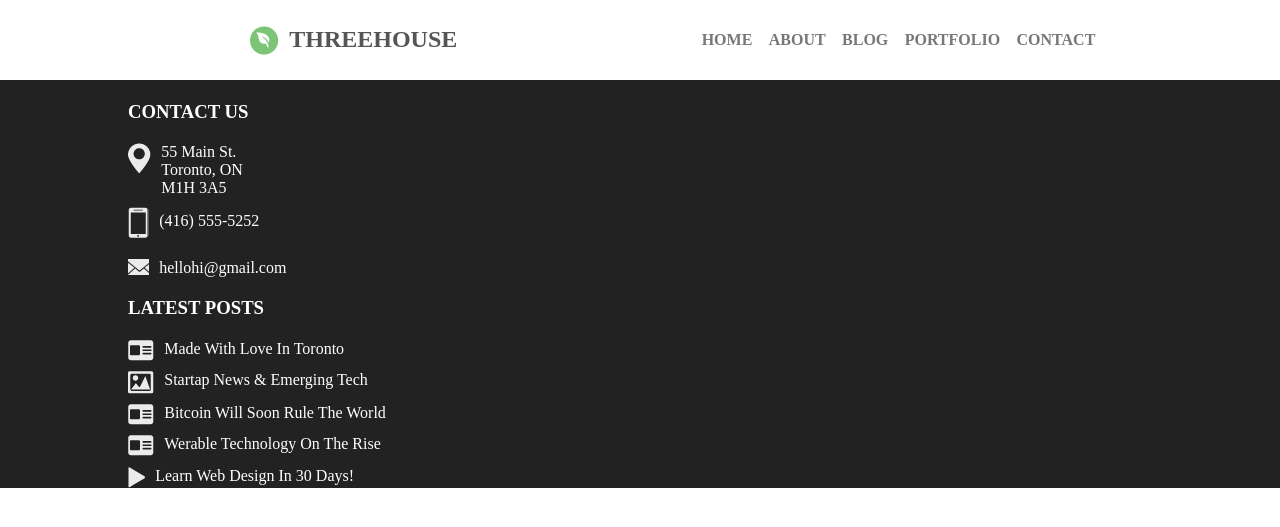
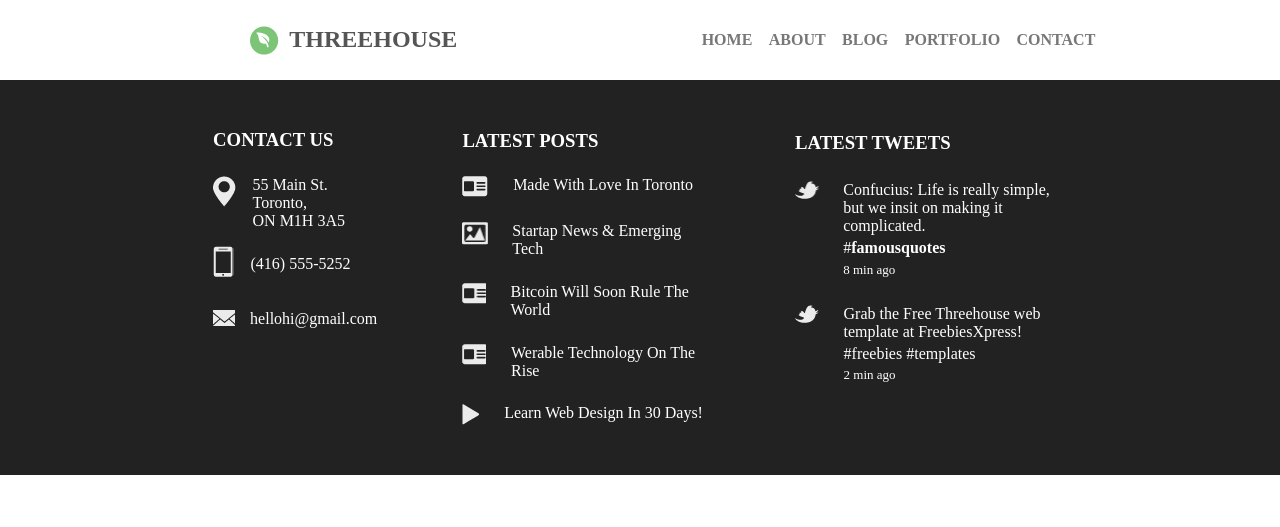
Before and after one commit to KKonon/ThreeHouse, a PHP site: page / in a window 1280 px wide. Shown: the top 527 px of the page. Run offline with PHP 8.4, Linux system fonts and the light colour scheme.

Commit message:
finis footer

```diff
--- a/css/style.css
+++ b/css/style.css
@@ -61,6 +61,11 @@
 
 }*/
 
+.Fwrapper{
+    display: flex;
+    justify-content: space-evenly;
+}
+
 .footer{
     background-color: #222222;
 }
@@ -69,8 +74,8 @@
     color: white;
     text-transform: uppercase;
 
-    padding-top: 2%;
-    padding-bottom: 2%;
+    padding-top: 30%;
+    padding-bottom: 15%;
 }
 
 .footer .contact .map{
@@ -84,8 +89,7 @@
 }
 
 .footer .contact .map .map__p{
-    width: 8%;
-    padding-left: 1%;
+    padding-left: 10%
 }
 
 .footer .contact .map .map__p p{
@@ -95,8 +99,8 @@
 .footer .contact .phone{
     display: flex;
 
-    padding-top: 1%;
-    padding-bottom: 2%;
+    padding-top: 10%;
+    padding-bottom: 20%;
 }
 
 .footer .contact .phone .phone__img{
@@ -106,8 +110,8 @@
 }
 
 .footer .contact .phone .phone__p{
-    padding-left: 1%;
-    padding-top: 0.5%;
+    padding-left: 10%;
+    padding-top: 5%;
 }
 
 .footer .contact .phone .phone__p p{
@@ -120,12 +124,12 @@
 
 .footer .contact .mail .mail__img{
     background-image: url(/images/email.png);
-    width: 21px;
+    width: 22px;
     height: 16px;
 }
 
 .footer .contact .mail .mail__p{
-    padding-left: 1%;
+    margin-left: 15px;
 }
 
 .footer .contact .mail .mail__p p{
@@ -136,8 +140,8 @@
     color: white;
     text-transform: uppercase;
 
-    padding-top: 2%;
-    padding-bottom: 2%;
+    padding-top: 20%;
+    padding-bottom: 10%;
 }
 
 .footer .posts .news1{
@@ -151,7 +155,7 @@
 }
 
 .footer .posts .news1 .news1__p{
-    padding-left: 1%;
+    padding-left: 10%;
 }
 
 .footer .posts .news1 .news1__p p{
@@ -161,8 +165,8 @@
 .footer .posts .img{
     display: flex;
 
-    padding-top: 1%;
-    padding-bottom: 1%;
+    padding-top: 10%;
+    padding-bottom: 10%;
 }
 
 .footer .posts .img .img__img1{
@@ -172,7 +176,7 @@
 }
 
 .footer .posts .img .img1__p{
-    padding-left: 1%;
+    padding-left: 10%;
 }
 
 .footer .posts .img .img1__p p{
@@ -191,7 +195,7 @@
 }
 
 .footer .posts .news2 .news2__p{
-    padding-left: 1%;
+    padding-left: 10%;
 }
 
 .footer .posts .news2 .news2__p p{
@@ -200,8 +204,8 @@
 
 .footer .posts .news3{
     display: flex;
-    padding-top: 1%;
-    padding-bottom: 1%;
+    padding-top: 10%;
+    padding-bottom: 10%;
 }
 
 .footer .posts .news3 .img__new3{
@@ -211,7 +215,7 @@
 }
 
 .footer .posts .news3 .news3__p{
-    padding-left: 1%;
+    padding-left: 10%;
 }
 
 .footer .posts .news3 .news3__p p{
@@ -220,6 +224,8 @@
 
 .footer .posts .media{
     display: flex;
+
+    margin-bottom: 20%;
 }
 
 .footer .posts .media .img__media{
@@ -229,9 +235,81 @@
 }
 
 .footer .posts .media .media__p{
-    padding-left: 1%;
+    padding-left: 10%;
 }
 
 .footer .posts .media .media__p p{
     color: white;
 }
+
+.footer .tweets h3{
+    color: white;
+    text-transform: uppercase;
+
+    padding-top: 19%;
+    padding-bottom: 10%;
+}
+
+.footer .tweets .tweets1{
+    display: flex;
+}
+
+.footer .tweets .tweets1 .tweets1__img{
+    background-image: url(/images/Twitter.png);
+    width: 26px;
+    height: 18px;
+}
+
+.footer .tweets .tweets1 .tweets1__p{
+    margin-left: 9%;
+}
+
+.footer .tweets .tweets1 .tweets1__p p{
+    color: white;
+}
+
+.footer .tweets .tweets1 .tweets1__p p span{
+    font-weight: bold;
+}
+
+.footer .tweets .tweets1 .tweets1__p .teg{
+    margin-top: 2%;
+}
+
+.footer .tweets .tweets1 .tweets1__p .time{
+    font-size: 13px;
+    margin-top: 2%;
+}
+
+.footer .tweets .tweets2{
+    display: flex;
+
+    margin-top: 10%;
+}
+
+.footer .tweets .tweets2 .tweets2__img{
+    background-image: url(/images/Twitter.png);
+    width: 24px;
+    height: 18px;
+}
+
+.footer .tweets .tweets2 .tweets2__p{
+    margin-left: 9%;
+}
+
+.footer .tweets .tweets2 .tweets2__p p{
+    color: white;
+}
+
+.footer .tweets .tweets2 .tweets2__p p span{
+    font-weight: bold;
+}
+
+.footer .tweets .tweets2 .tweets2__p .teg{
+    margin-top: 2%;
+}
+
+.footer .tweets .tweets2 .tweets2__p .time{
+    font-size: 13px;
+    margin-top: 2%;
+}
--- a/php/footer.php
+++ b/php/footer.php
@@ -1,13 +1,14 @@
 <footer class="footer">
+    <div class="Fwrapper content">
 
-    <div class="contact content">
+        <div class="contact">
 
             <h3>Contact us</h3>
 
             <div class="map">
                 <div class="map__img"></div>
                 <div class="map__p">
-                <p>55 Main St. Toronto, ON M1H 3A5</p>
+                    <p>55 Main St. <br>Toronto, <br>ON M1H 3A5</p>
                 </div>
             </div>
 
@@ -27,7 +28,7 @@
 
             </div>
 
-    <div class="posts content">
+        <div class="posts">
             <h3>Latest Posts</h3>
 
             <div class="news1">
@@ -68,9 +69,27 @@
         </div>
 
         <div class="tweets">
+            <h3>Latest Tweets</h3>
 
+            <div class="tweets1">
+                <div class="tweets1__img"></div>
+                <div class="tweets1__p">
+                    <p>Confucius: Life is really simple, <br>but we insit on making it complicated.</p>
+                    <p class="teg">#<span>famousquotes</span></p>
+                    <p class="time">8 min ago</p>
+                </div>
             </div>
 
+            <div class="tweets2">
+                <div class="tweets2__img"></div>
+                <div class="tweets2__p">
+                    <p>Grab the Free Threehouse web <br>template at FreebiesXpress!</p>
+                    <p class="teg">#freebies #templates</p>
+                    <p class="time">2 min ago</p>
+                </div>
+            </div>
+        </div>
+    </div>
 </footer>
 </body>
 </html>
```
Lines whose indentation alone changed are shown as unchanged.
